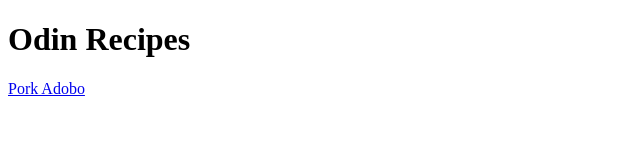
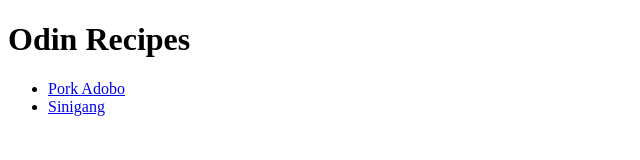
Before and after one commit to knnthkeyn/the-odin-project, a plain HTML site: page odin-recipes/index.html in a window 1280 px wide. Shown: the whole page, without its empty margins (0-640 px from the left). Drawn offline with Linux system fonts and the light colour scheme.

Commit message:
putting the links in index.html in a list

```diff
--- a/odin-recipes/index.html
+++ b/odin-recipes/index.html
@@ -7,6 +7,9 @@
   </head>
   <body>
     <h1>Odin Recipes</h1>
-    <a href="recipes/adobo.html">Pork Adobo</a>
+    <ul>
+      <li><a href="recipes/adobo.html">Pork Adobo</a></li>
+      <li><a href="recipes/sinigang.html">Sinigang</a></li>
+    </ul>
   </body>
 </html>
```
